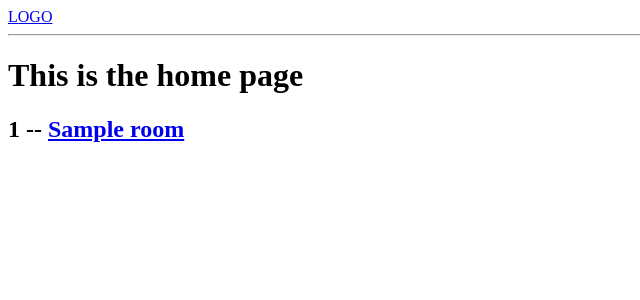
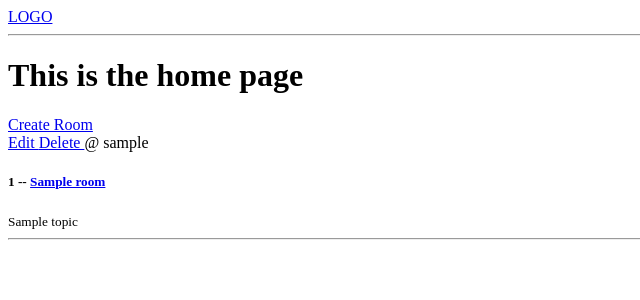
Before and after one commit to Nayan-Chimariya/LikeHeads, a Django app: page / in a window 1280 px wide. Shown: the top 300 px of the page, without its empty margins (0-640 px from the left). Run offline with Django 5.2, Linux system fonts and the light colour scheme; tables that the repository leaves empty hold one stand-in row (values such as "Sample post").

Commit message:
feat: Added CRUD on Rooms

```diff
--- a/base/models.py
+++ b/base/models.py
@@ -16,6 +16,8 @@ class Room(models.Model):
     # participants =
     updated_at = models.DateTimeField(auto_now=True)
 
+    class Meta:
+        ordering =['-updated_at', '-created_at']
     def __str__(self) -> str:
         return self.name
 
--- a/base/templates/base/home.html
+++ b/base/templates/base/home.html
@@ -1,11 +1,15 @@
 {% extends "main.html" %} {% block content %}
 <h1>This is the home page</h1>
 <div>
+  <a href= "{% url "create-room" %}"> Create Room </a>
   <div>
     {% for room in rooms %}
-
-    <h2>{{room.id}} -- <a href="room/{{room.id}}">{{room.name}}</a></h2>
-
+    <a href = "{% url "update-room" room.id %}"> Edit </a>
+    <a href = "{% url "delete-room" room.id %}"> Delete </a>
+    <span> @ {{room.host.username}}</span>
+    <h5>{{room.id}} -- <a href="room/{{room.id}}">{{room.name}}</a></h5>
+    <small> {{room.topic.name}} </small>
+    <hr />
     {% endfor %}
   </div>
 </div>
--- a/base/urls.py
+++ b/base/urls.py
@@ -4,5 +4,8 @@ from . import views
 
 urlpatterns=[
     path('',views.home,name='home'),
-    path('room/<str:pk>/',views.room,name='room')
+    path('room/<str:pk>/',views.room,name='room'),
+    path('create-room/',views.createRoom, name='create-room'),
+    path('update-room/<str:pk>/',views.updateRoom, name='update-room'),
+    path('delete-room/<str:pk>/',views.deleteRoom, name='delete-room'),
 ]
--- a/base/views.py
+++ b/base/views.py
@@ -1,5 +1,6 @@
-from django.shortcuts import render
+from django.shortcuts import render, redirect
 from .models import Room
+from .forms import RoomForm
 
 def home(request):
     rooms = Room.objects.all()
@@ -11,3 +12,31 @@ def room(request,pk):
     room = Room.objects.get(id=pk)
     context = {'room':room}
     return render(request,'base/room.html',context)
+
+def createRoom(request):
+    form = RoomForm()
+    if request.method == 'POST':
+        form = RoomForm(request.POST)
+        if form.is_valid:
+            form.save()
+        return redirect('home')
+    context={'form':form}
+    return render(request,'base/room_form.html',context)
+
+def updateRoom(request,pk):
+    room = Room.objects.get(id=pk)
+    form = RoomForm(instance=room)
+    if request.method == 'POST':
+        form = RoomForm(request.POST, instance=room)
+        if form.is_valid:
+            form.save()
+        return redirect('home')
+    context={'form':form}
+    return render(request,'base/room_form.html',context)
+
+def deleteRoom(request, pk):
+    room = Room.objects.get(id=pk)
+    if request.method == 'POST':
+        room.delete()
+        return redirect('home')
+    return render(request,'base/delete.html',{'obj':room})
```
Also changed, not shown: base/forms.py (added, +7 -0 lines), base/templates/base/delete.html (added, +13 -0 lines), base/templates/base/room_form.html (added, +8 -0 lines).
